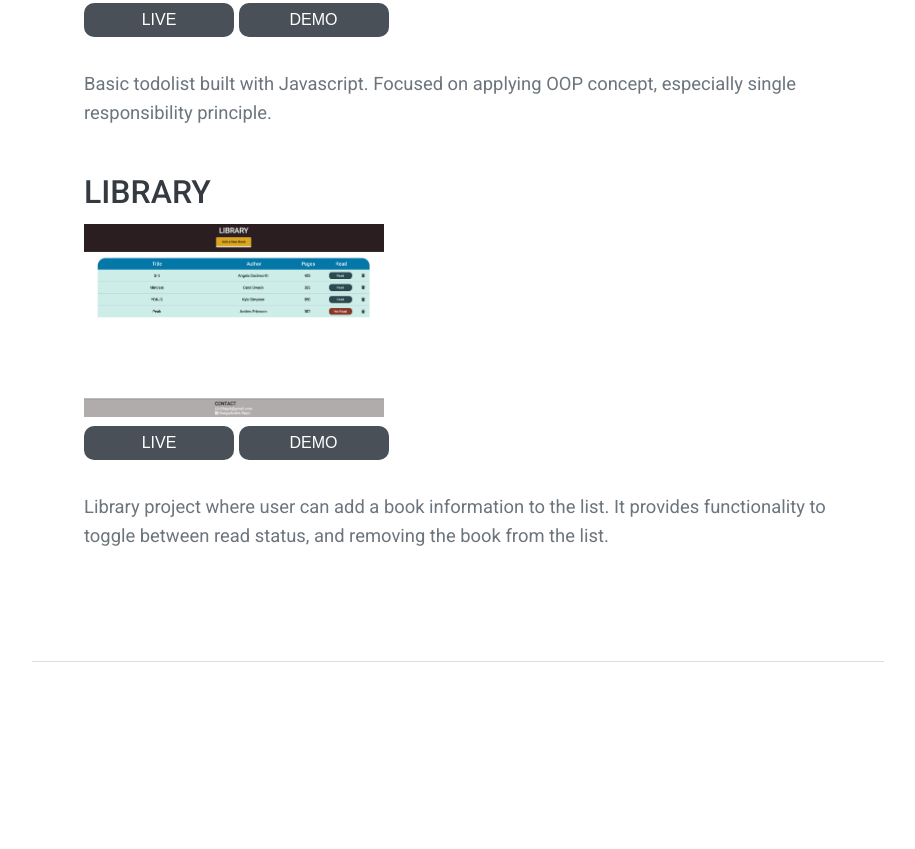
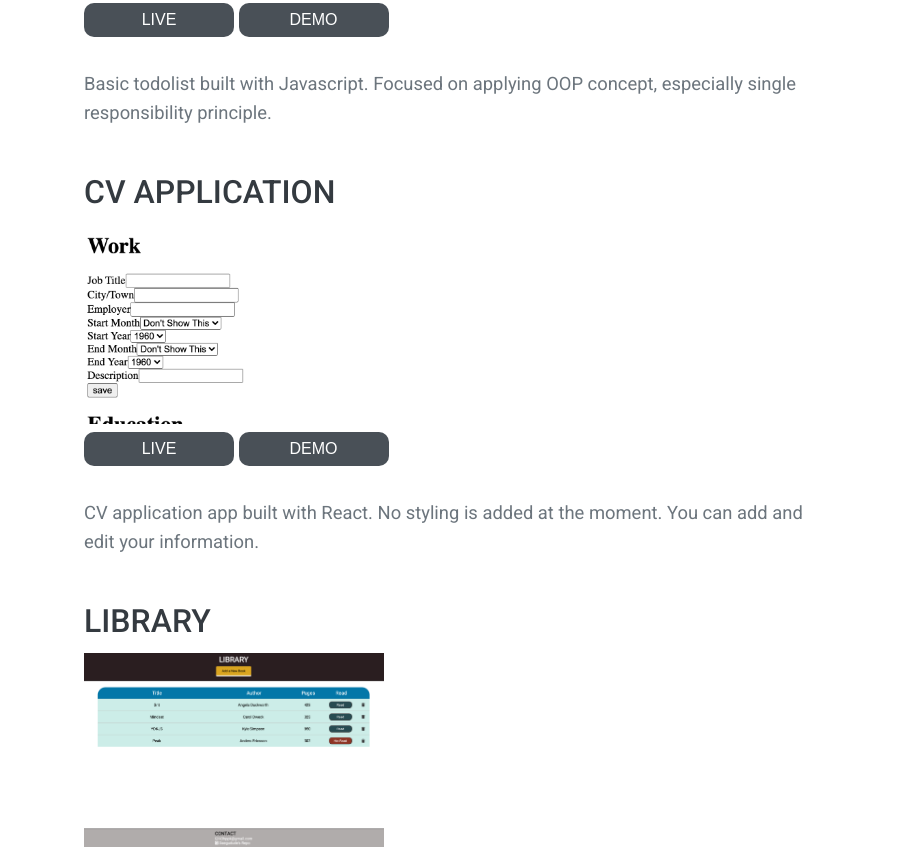
Before and after one commit to DaeguDude/portfolio, a plain HTML site: page index.html in a window 1280 px wide. Shown: the part 1951-2800 px from the top of the page, without its empty margins (244-1159 px from the left). Before the commit the page ends 2613 px from the top, so only its background shows below. Drawn offline with Linux system fonts and the light colour scheme.

Commit message:
Add cv application project

```diff
--- a/index.html
+++ b/index.html
@@ -132,6 +132,28 @@
           </article>
 
           <article class="project__content">
+            <h3 class="project__title">CV application</h3>
+            <a
+              href="https://daegudude.github.io/CV-application/"
+              target="_blank"
+            >
+              <img
+                class="project__img"
+                src="./img/cvApplication.png"
+                alt="cvApplication app demo image"
+              />
+            </a>
+            <div>
+              <button class="project__btn">live</button>
+              <button class="project__btn">demo</button>
+            </div>
+            <p class="text project__info">
+              CV application app built with React. No styling is added at the
+              moment. You can add and edit your information.
+            </p>
+          </article>
+
+          <article class="project__content">
             <h3 class="project__title">library</h3>
             <a href="https://daegudude.github.io/TOP-Library/" target="_blank">
               <img
--- a/style.css
+++ b/style.css
@@ -202,6 +202,8 @@ img {
 .project__img {
   width: 80%;
   max-width: 300px;
+  max-height: 200px;
+  object-fit: cover;
 }
 
 .project__btn {
```
